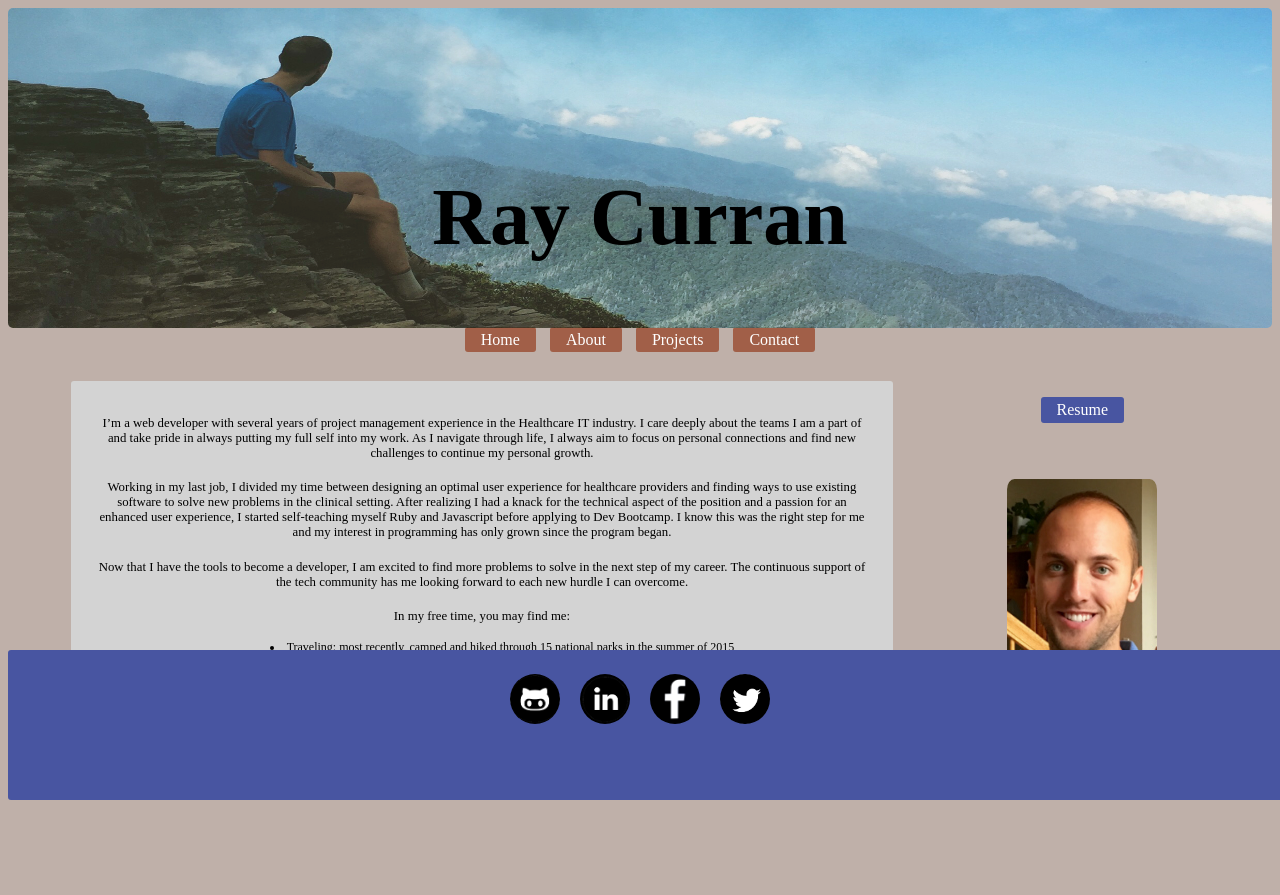
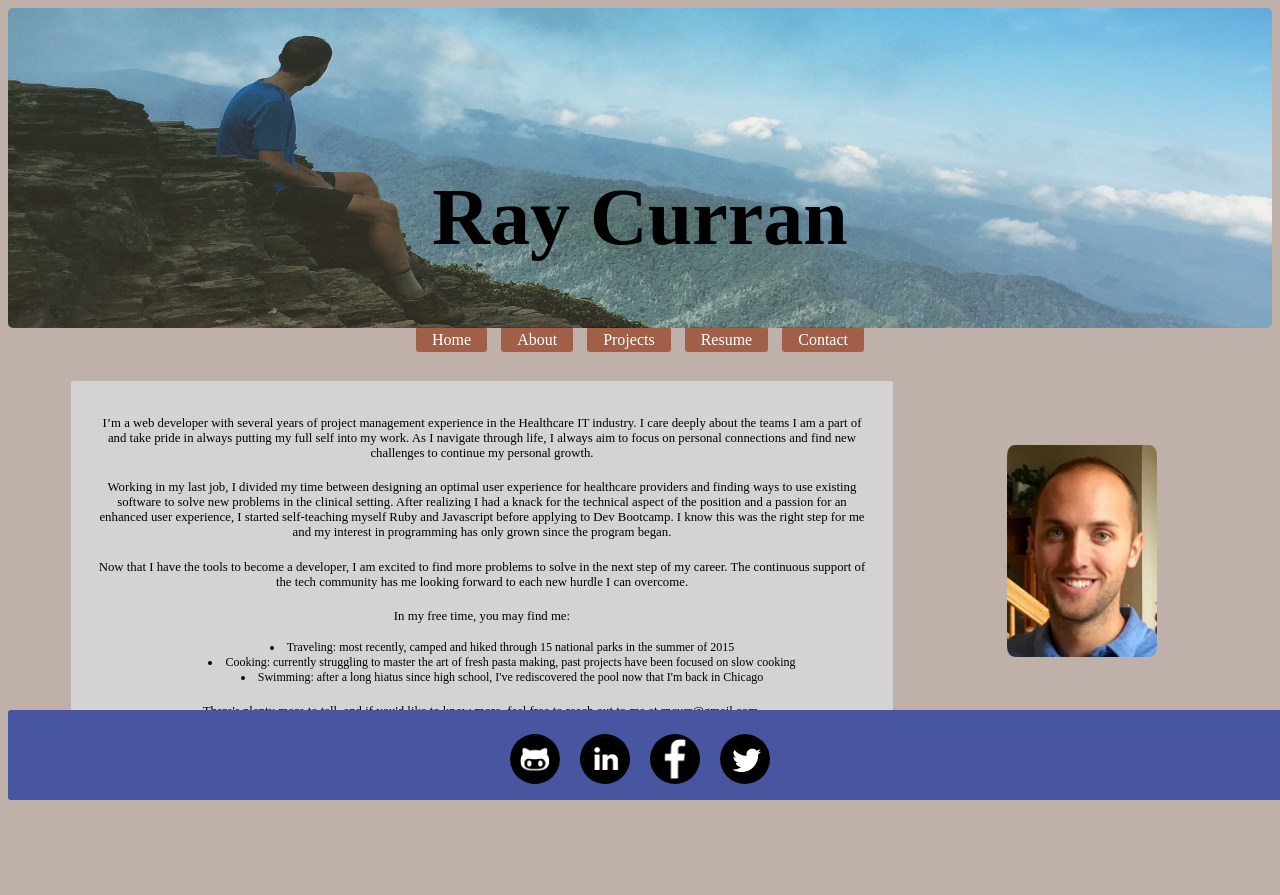
Before and after one commit to ray-curran/ray-curran.github.io, a PHP site: page /about/index.html in a window 1280 px wide. Run offline with PHP 8.4, Linux system fonts and the light colour scheme.

Commit message:
Fix some issues and update resume

```diff
--- a/about/index.html
+++ b/about/index.html
@@ -14,6 +14,7 @@
     <a href="http://ray-curran.github.io">Home</a>
     <a href="http://ray-curran.github.io/about">About</a>
     <a href="http://ray-curran.github.io/projects">Projects</a>
+    <a href="https://resume.creddle.io/resume/9wvym6v3w17">Resume</a>
     <a href="mailto:rpcurr@gmail.com">Contact</a>
   </nav>
   <br>
@@ -42,9 +43,6 @@
     </article>
   </section>
   <aside>
-        <nav id="navblock">
-        <a target="_blank" class="blog-nav" href="../imgs/resume.pdf">Resume</a>
-    </nav>
     <img class="sideface" src ="../imgs/rayface.JPG" />
   </aside>
   <footer>
--- a/index.html
+++ b/index.html
@@ -12,7 +12,8 @@
 	<nav class="nav-bar">
 		<a href="http://ray-curran.github.io">Home</a>
 		<a href="http://ray-curran.github.io/about">About</a>
-		<a href="http://ray-curran.github.io/projects">Projects</a>
+    <a href="http://ray-curran.github.io/projects">Projects</a>
+		<a href="https://resume.creddle.io/resume/9wvym6v3w17">Resume</a>
 		<a href="mailto:rpcurr@gmail.com">Contact</a>
 	</nav>
 	<br>
--- a/projects/index.html
+++ b/projects/index.html
@@ -14,6 +14,7 @@
 		<a href="http://ray-curran.github.io">Home</a>
 		<a href="http://ray-curran.github.io/about">About</a>
 		<a href="http://ray-curran.github.io/projects">Projects</a>
+    <a href="https://resume.creddle.io/resume/9wvym6v3w17">Resume</a>
     <a href="mailto:rpcurr@gmail.com">Contact</a>
   </nav>
   <br>
--- a/stylesheets/2nddefault.css
+++ b/stylesheets/2nddefault.css
@@ -79,7 +79,7 @@ section img {
 }
 
  footer {
- 	height: 150px;
+ 	height: 90px;
  	background-color: #4855A1;
  	width: 100%;
  	margin: auto;
```
Lines whose indentation alone changed are shown as unchanged.
